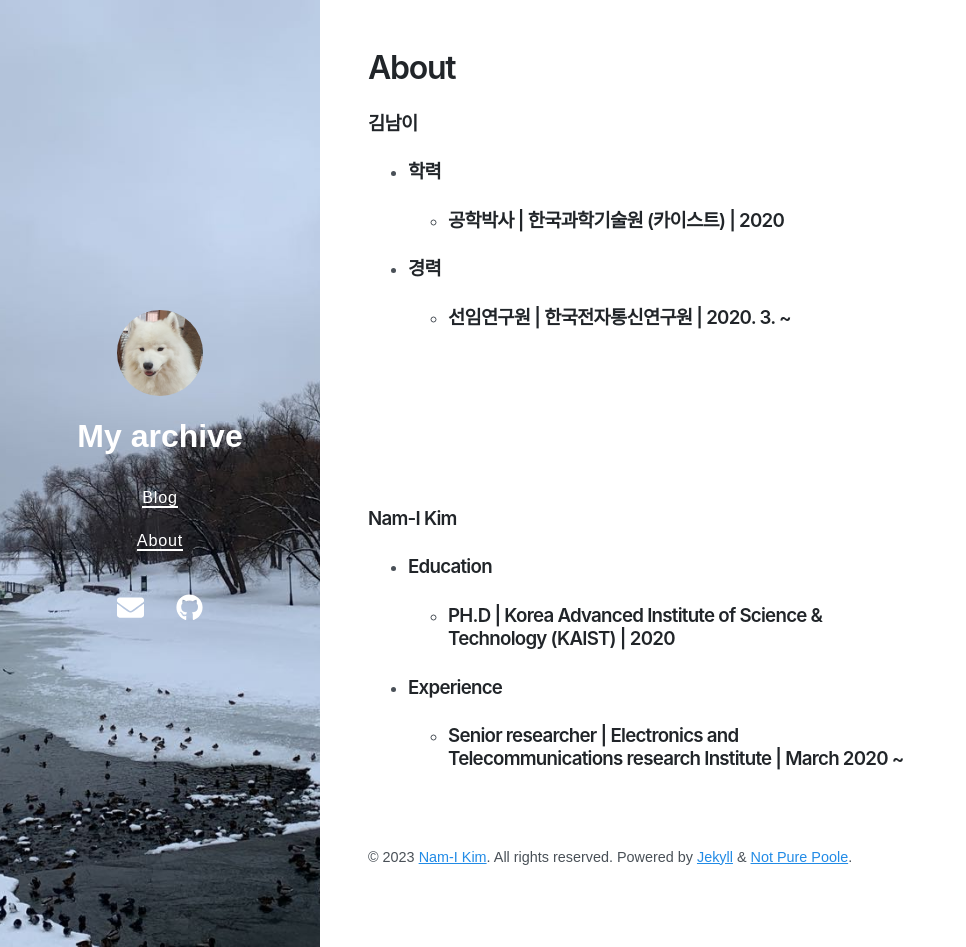
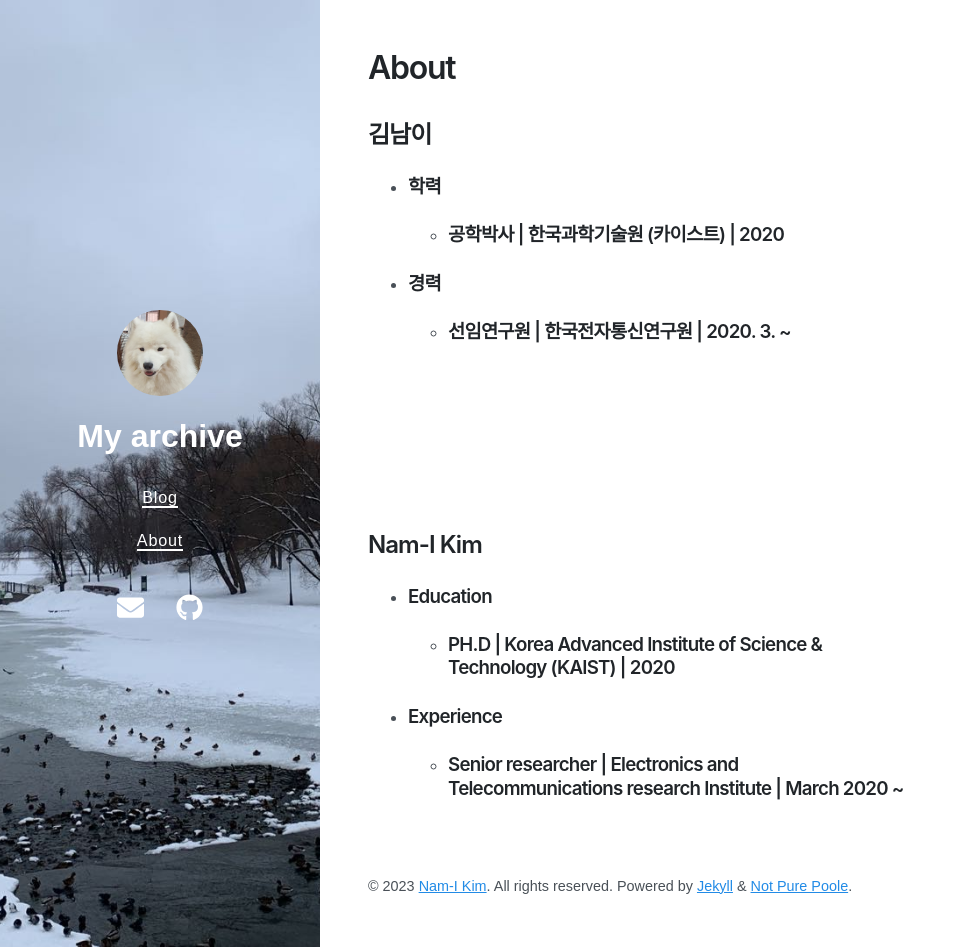
Before and after one commit to NamiKim-0408/NamiKim-0408.github.io, a Jekyll site: the page built from about.md, in a window 1280 px wide and 947 px high. Shown: the whole window, without its empty margins (0-966 px from the left). Built offline with Jekyll 4.4.1, drawn with Linux system fonts in a browser that asks for light colours; nearby versions of some CDN libraries.

```diff
--- a/about.md
+++ b/about.md
@@ -3,7 +3,7 @@ layout: page
 title: About
 ---
 
-### 김남이
+## 김남이
 - ### 학력
 	- ### 공학박사 | 한국과학기술원 (카이스트) | 2020
 - ### 경력
@@ -14,7 +14,7 @@ title: About
 ---
 <br><br>
 
-### Nam-I Kim
+## Nam-I Kim
 - ### Education
 	- ### PH.D | Korea Advanced Institute of Science & Technology (KAIST) | 2020
 - ### Experience
```
